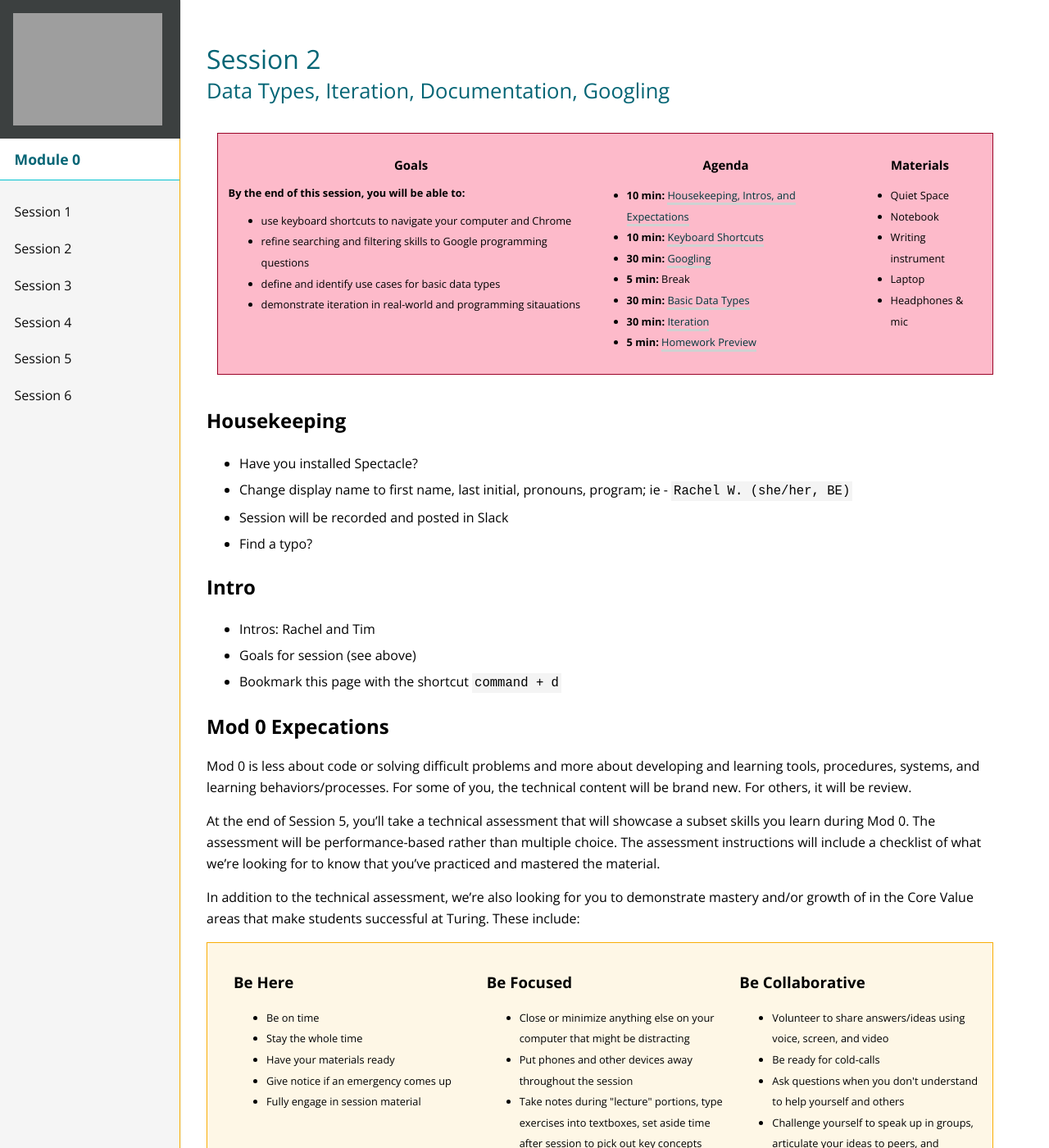
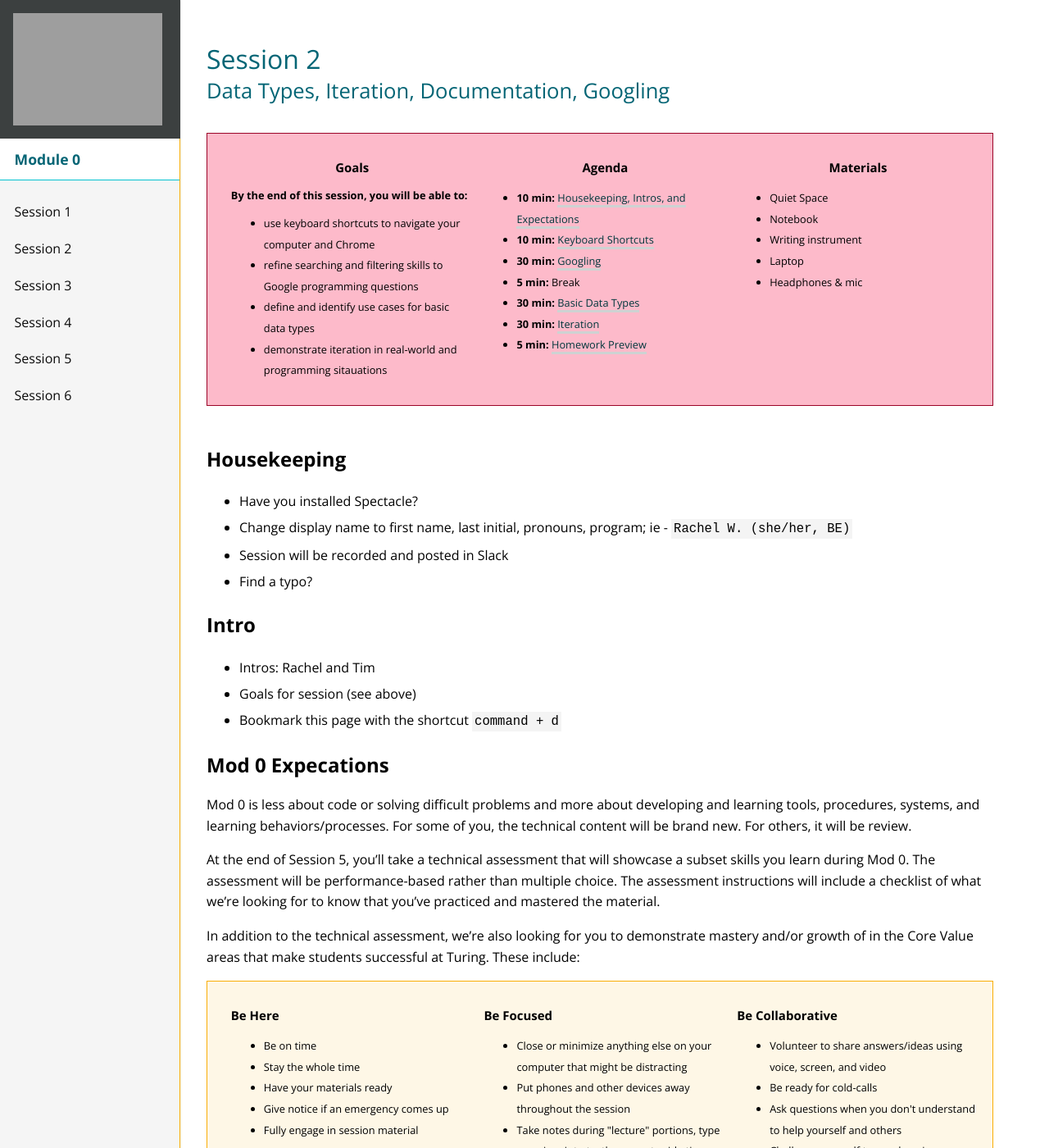
Before and after one commit to turingschool/mod-0-curriculum, a Jekyll site: the page built from session2/index.md, in a window 1280 px wide and 1400 px high. Shown: the whole window at 82% size. Built offline with Jekyll 4.4.1, drawn with Linux system fonts in a browser that asks for light colours; nearby versions of some CDN libraries.

Commit message:
fix weird spacing issue on goals

```diff
--- a/_sass/base.scss
+++ b/_sass/base.scss
@@ -136,14 +136,19 @@ header {
 
 }
 
-.goals-agenda, .mod0values div {
+.goals-agenda div {
   flex-grow: 1;
   flex-basis: 0;
   margin-left: 1em;
   vertical-align: top;
+  font-size: 0.8em;
 }
 
-.goals-agenda, .mod0values div ul li {
+.mod0values div {
+  flex-grow: 1;
+  flex-basis: 0;
+  margin-left: 1em;
+  vertical-align: top;
   font-size: 0.8em;
 }
 
```
